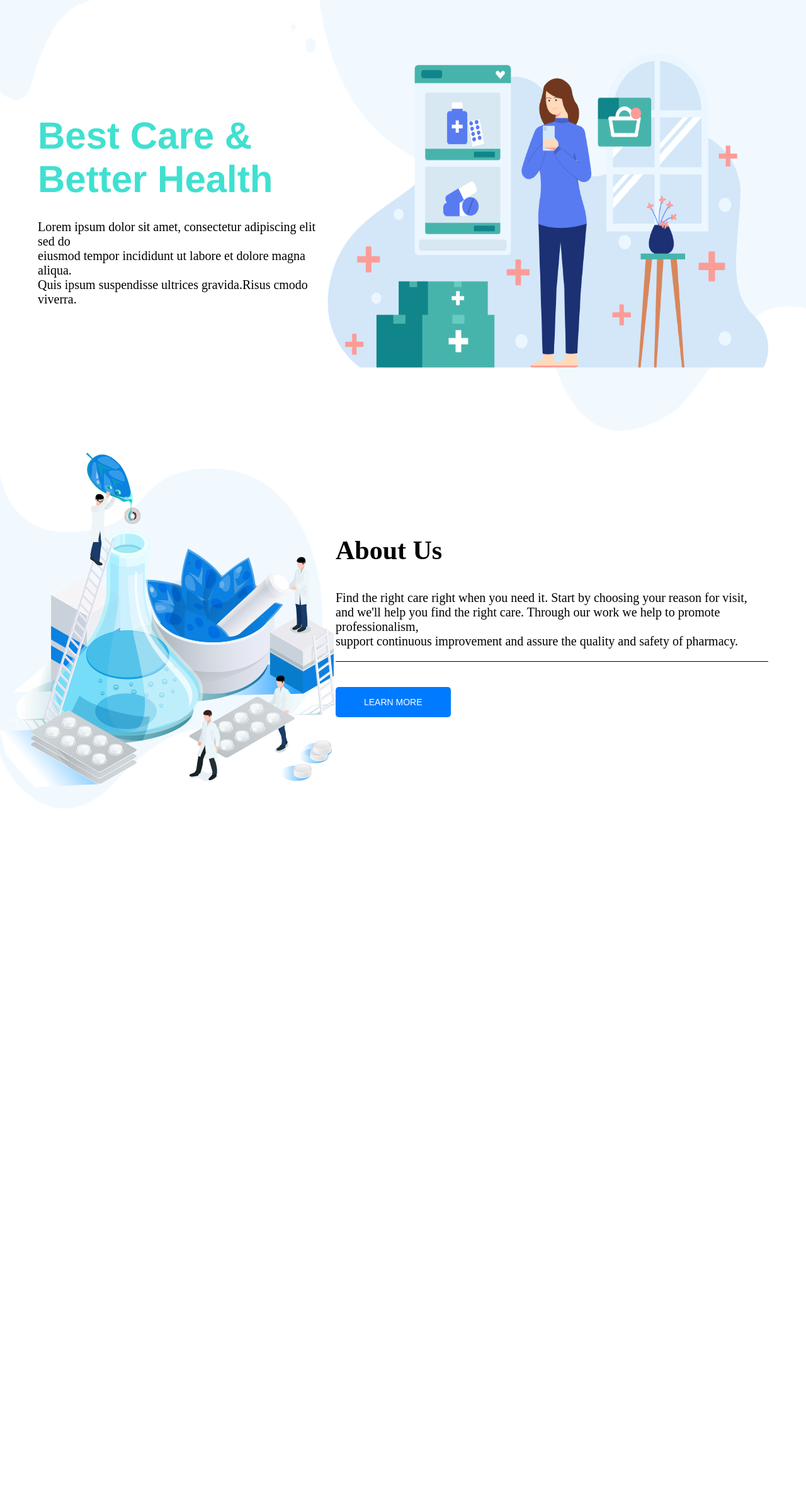
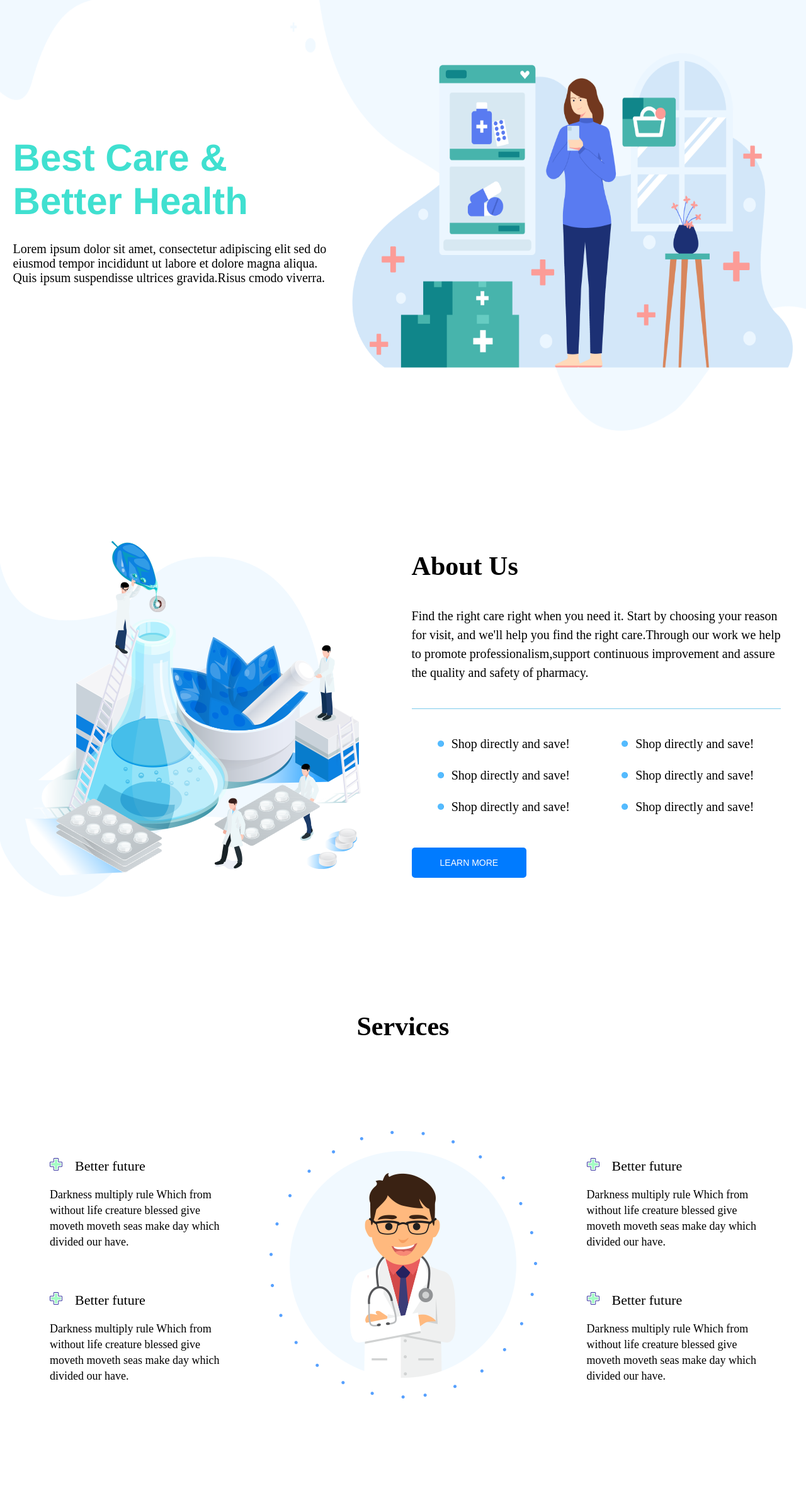
Before and after one commit to diella3/e-Pharmacy, a PHP site: page /Home.html in a window 1280 px wide. Shown: the part 56-2427 px from the top of the page at 63% size. Before the commit the page ends 1340 px from the top, so only its background shows below. Run offline with PHP 8.4, Linux system fonts and the light colour scheme.

Commit message:
created service section

```diff
--- a/Home.html
+++ b/Home.html
@@ -1,8 +1,10 @@
 <html>
+
 <head>
     <title>Home</title>
     <link rel="stylesheet" href="css/home.css">
 </head>
+
 <body>
     <!-- Header-->
     <div class="container">
@@ -31,7 +33,7 @@
                     Quis ipsum suspendisse ultrices gravida.Risus cmodo viverra.</p>
             </div>
             <div class="imgSection">
-                    <img  src="./assets/sectionImg.png"/>
+                <img src="./assets/sectionImg.png" />
             </div>
         </div>
         <!-- Section -->
@@ -39,19 +41,116 @@
         <!-- About Us-->
         <div class="about">
             <div>
-                    <img  src="./assets/about.png"/>
+                <img src="./assets/about.png" />
             </div>
             <div class="txtAbout">
+                <div class="diella">
                     <h3>About Us</h3>
-                    <p>Find the right care right when you need it. Start by choosing your reason for visit,<br> and we'll help you find the right care.
-                        Through our work we help to promote professionalism,<br>
-                         support continuous improvement and assure the quality and safety of pharmacy.</p>
-                    <a  class="btn" href= "www.google.com">LEARN MORE</a>
+                    <p id="txt">Find the right care right when you need it. Start by choosing your reason<br>
+                        for visit, and we'll help you find the right care.Through our work we help<br>
+                        to promote professionalism,support continuous improvement and assure <br>
+                        the quality and safety of pharmacy.</p>
+                </div>
+
+
+                <div id="listContainer">
+                    <div class="lists">
+                        <div id="list">
+                            <img src="./assets/round.png">
+                            <p>Shop directly and save!</p>
+                        </div>
+                        <div id="list">
+                            <img src="./assets/round.png">
+                            <p>Shop directly and save!</p>
+                        </div>
+                        <div id="list">
+                            <img src="./assets/round.png">
+                            <p>Shop directly and save!</p>
+                        </div>
+                    </div>
+
+                    <div class="lists">
+                        <div id="list">
+                            <img src="./assets/round.png">
+                            <p>Shop directly and save!</p>
+                        </div>
+                        <div id="list">
+                            <img src="./assets/round.png">
+                            <p>Shop directly and save!</p>
+                        </div>
+                        <div id="list">
+                            <img src="./assets/round.png">
+                            <p>Shop directly and save!</p>
+                        </div>
+                    </div>
+                </div>
+                <a class="btn" href="www.google.com">LEARN MORE</a>
             </div>
         </div>
         <!-- About Us-->
 
         <!-- Our services-->
+        <div class="serviceContainer">
+            <h3>Services</h3>
+            <div class="services">
+                <div class="service">
+                    <div class="one">
+                        <div class="icon">
+                            <img src="./assets/servicesIcon.png">
+                            <p>Better future </p>
+                        </div>
+                        <div class="text">
+                            <p>Darkness multiply rule Which from <br>
+                                without life creature blessed give<br>
+                                moveth moveth seas make day which<br>
+                                divided our have.</p>
+                        </div>
+                    </div>
+                    <div class="one">
+                        <div class="icon">
+                            <img src="./assets/servicesIcon.png">
+                            <p>Better future </p>
+                        </div>
+                        <div class="text">
+                            <p>Darkness multiply rule Which from <br>
+                                without life creature blessed give<br>
+                                moveth moveth seas make day which<br>
+                                divided our have.</p>
+                        </div>
+                    </div>
+                </div>
+                <div>
+                    <img src="./assets/services.png">
+                </div>
+                <div class="service">
+                    <div class="one">
+                        <div class="icon">
+                            <img src="./assets/servicesIcon.png">
+                            <p>Better future </p>
+                        </div>
+                        <div class="text">
+                            <p>Darkness multiply rule Which from <br>
+                                without life creature blessed give<br>
+                                moveth moveth seas make day which<br>
+                                divided our have.</p>
+                        </div>
+                    </div>
+                    <div class="one">
+                        <div class="icon">
+                            <img src="./assets/servicesIcon.png">
+                            <p>Better future </p>
+                        </div>
+                        <div class="text">
+                            <p>Darkness multiply rule Which from <br>
+                                without life creature blessed give<br>
+                                moveth moveth seas make day which<br>
+                                divided our have.</p>
+                        </div>
+                    </div>
+                </div>
+            </div>
+        </div>
     </div>
 </body>
+
 </html>
--- a/css/home.css
+++ b/css/home.css
@@ -1,4 +1,6 @@
 body{
+    margin: 0;
+    padding: 0;
     margin: 0;
 }
 
@@ -11,7 +13,7 @@ p{
 }
 
 .header{
-    padding:0 30px 0 0px;
+    /* padding:0 0px 0 0px; */
     position: absolute;
     /* left: 0;
     top: 0; */
@@ -41,11 +43,13 @@ p{
     justify-content: space-between;
 }
 .section{
+margin-bottom: 140px;
 align-items: center;
 display: flex;
+width: 100%;
 flex-direction: row;
 justify-content: space-around;
-padding:40px 60px 0 60px ;
+padding:40px 0px 0 0px ;
 position: relative;
 overflow: hidden;
 height: 700px;
@@ -88,9 +92,12 @@ font-family: 'Franklin Gothic Medium', 'Arial Narrow', Arial, sans-serif;
 /* .about img{
     padding-right:180px;
 } */
-
+.diella{
+    display: flex;
+    flex-direction: column;
+}
 .txtAbout{
-    padding-right: 60px;
+    /* padding-right: 60px; */
     display: flex;
     flex-direction: column;
     justify-content: space-between;
@@ -100,11 +107,14 @@ font-family: 'Franklin Gothic Medium', 'Arial Narrow', Arial, sans-serif;
     font-size: 42px;
     margin: 20px 0 40px 0;
 }
+
 .txtAbout p{
-    margin: 0px 0 40px 0;
+    line-height: 30px;
     font-size: 20px;
-    padding-bottom: 20px;
-    border-bottom: 1px solid black;
+}
+#txt{
+    padding-bottom: 42px;
+    border-bottom: 1px solid  #7dcbec;
 }
 .btn{
     color:#fff;
@@ -117,7 +127,73 @@ font-family: 'Franklin Gothic Medium', 'Arial Narrow', Arial, sans-serif;
     transition: all .4s ease-in-out ;
     border-radius: 5px;
     background-size: 200% auto;
+    margin-top: 20px;
 }
 .btn:hover{
     background-image: linear-gradient(to right,#649bff,#0070fa,#649bff);
 }
+#listContainer{
+    padding: 30px 0 20px 0;
+    display: flex;
+    flex-direction: row;
+    align-items: center;
+    justify-content: space-around;
+    width: 585px;
+}
+.lists{
+    display: flex;
+    flex-direction: column;
+}
+#list{
+    display: flex;
+    flex-direction: row;
+    align-items: center;
+    padding: 10px 0 10px 0;
+}
+#list img{
+    width: 10px;
+    height: 10px;
+    padding-right: 12px;
+}
+.serviceContainer{
+    padding-top: 140px;
+   justify-items: center;
+    display: flex;
+    flex-direction: column;
+    /* justify-content: space-between; */
+}
+.serviceContainer h3{
+    text-align: center;
+    font-size: 42px;
+}
+.services{
+
+    padding: 100px 0 150px 0;
+    justify-content: space-evenly;
+    display: flex;
+    flex-direction: row;
+}
+/* .services img{
+
+} */
+
+.service{
+    /* padding: 30px 0 30px 0; */
+    display: flex;
+    flex-direction: column;
+    justify-content: space-around;
+}
+.icon{
+    font-size: 22px;
+    display: flex;
+    padding: 20px 0 20px 0;
+}
+.icon img{
+    padding-right: 20px;
+    width: 20px;
+    height: 20px;
+}
+.text p{
+    font-size: 18px;
+    line-height: 25px;
+}
```
Also changed, not shown: assets/imgServices.webp (added), assets/round.png (added), assets/services.png (added), assets/servicesIcon.png (added). Lines whose indentation alone changed are shown as unchanged.
